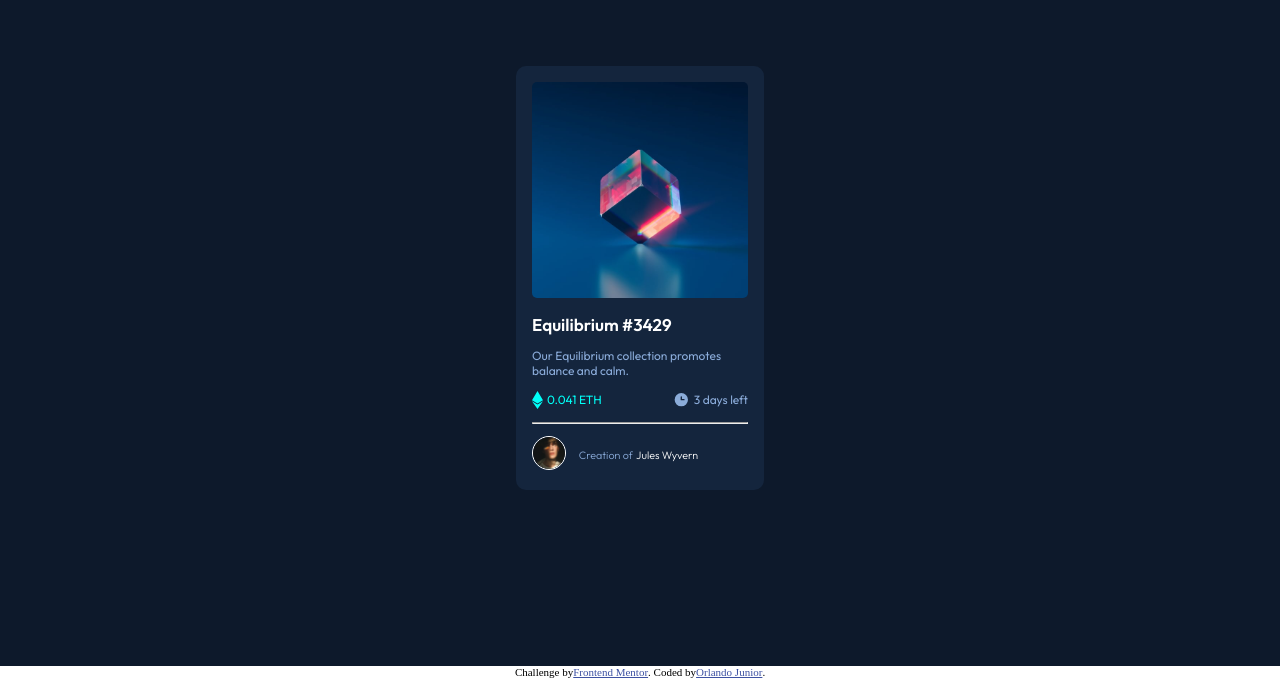
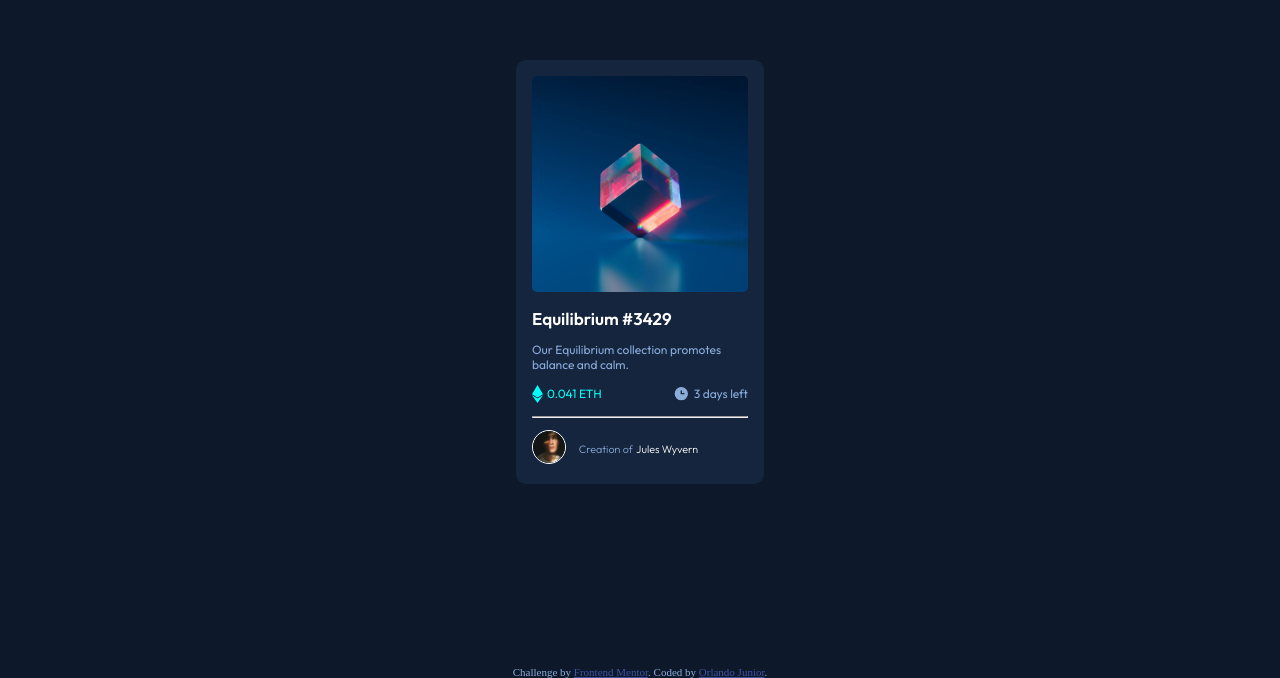
Before and after one commit to PoderosoRD/tercera-practica-front-end-mentors, a plain HTML site: page index.html in a window 1280 px wide. Shown: the part 122-800 px from the top of the page. Drawn offline with Linux system fonts and the light colour scheme.

Commit message:
Optimizacion de semantica HTML y actualizacion CSS

```diff
--- a/index.html
+++ b/index.html
@@ -13,9 +13,7 @@
 <body>
   <header></header>
 
-  <main>
-
-    <article class="card">
+  <main class="card">
     <img class="card_img_cube" src="./images/image-equilibrium.jpg" alt="bloque en equilibrio" >
     <h3 class="card_title">Equilibrium #3429</h3>
 
@@ -32,14 +30,11 @@
       <img class="card_img_avatar" src="./images/image-avatar.png">
       <h6 class="card_creator_title">Creation of <span class="card_creator_name"> Jules Wyvern</span></h6>
     </div>
-    </article>
   </main>
 
-  <footer>
-  <div class="attribution">
+  <footer class="attribution">
     Challenge by <a href="https://www.frontendmentor.io?ref=challenge" target="_blank">Frontend Mentor</a>.
     Coded by <a href="#">Orlando Junior</a>.
-  </div>
   </footer>
 </body>
 </html>
--- a/style.css
+++ b/style.css
@@ -15,13 +15,14 @@
     --cyan: hsl(178, 100%, 50%);
 }
 
-main {
+body {
     display: flex;
     justify-content: center;
     align-items: center;
     flex-direction: column;
     background-color: var(--very-dark-blue-main);
     height: 100vh;
+    min-width: 255px;
 }
 
 .card{
@@ -30,6 +31,7 @@ main {
     border-radius: 10px;
     padding: 1rem;
     background-color: var(--very-dark-blue-card);
+    margin: auto
 }
 
 .card_img_cube {
@@ -38,7 +40,7 @@ main {
 }
 
 .card_img_cube:hover {
-    image: url(./images/icon-view.svg);
+    /* image: url(./images/icon-view.svg); */
     cursor: pointer;
 }
 
@@ -125,13 +127,8 @@ main {
 }
 
 .attribution {
-    display: flex;
-    justify-content: center;
-    position: fixed;
-    width: 100%;
-    bottom: 0;
     font-size: 0.6875rem;
-    background-color: var(--white);
+    color: var(--soft-blue);
 }
 
 @media screen and (max-height: 484px) {
```
Lines whose indentation alone changed are shown as unchanged.
